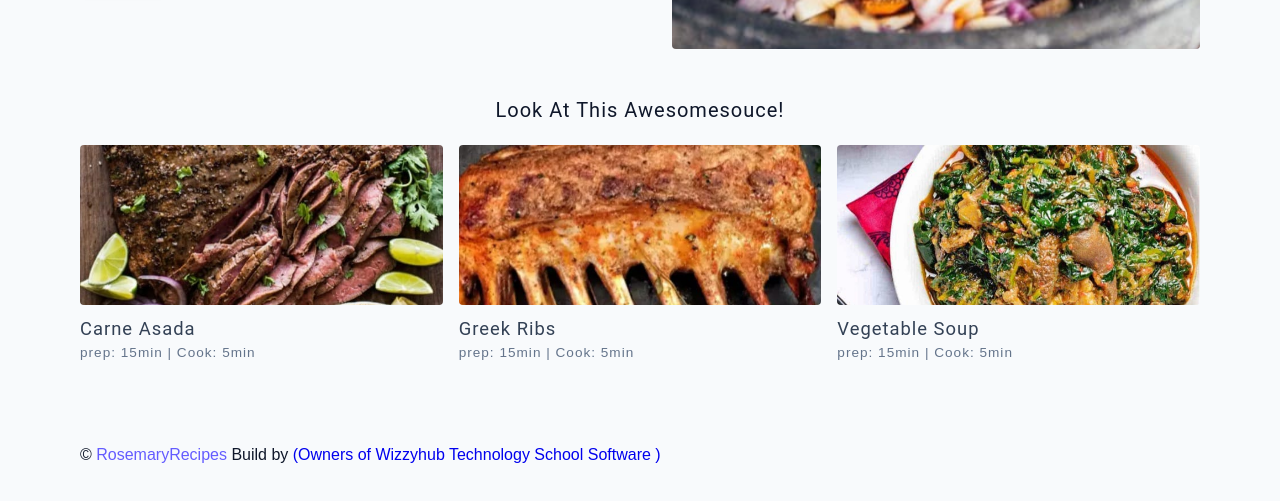
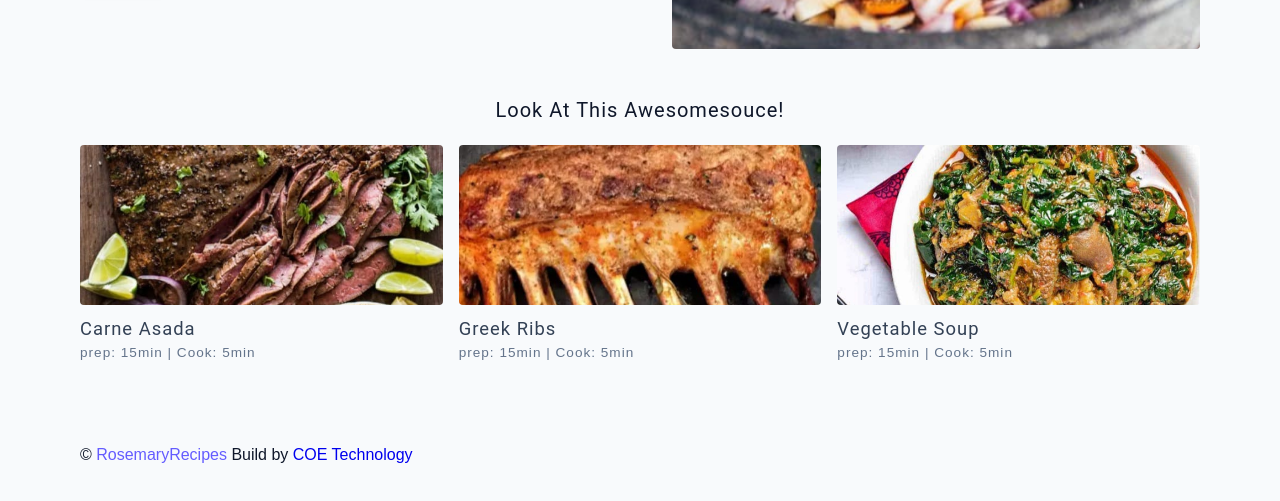
Before and after one commit to chrisogonuss/Rosemary-Recipes, a plain HTML site: page about.html in a window 1280 px wide. Shown: the part 533-1034 px from the top of the page. Drawn offline with nearby package versions, Linux system fonts and the light colour scheme.

Commit message:
initial commit

```diff
--- a/about.html
+++ b/about.html
@@ -92,7 +92,7 @@
     <!-- footer -->
     <footer class="page footer">
         <p>&copy; <span id="date"></span><span class="footer-logo"> RosemaryRecipes</span> Build by <a
-                href="https://digitalschool.com.ng">(Owners of Wizzyhub Technology School Software )</a>
+                href="https://coe-technology.vercel.app/">COE Technology</a>
         </p>
     </footer>
 
```
Also changed, not shown: 404.html (+1 -1 lines), contact.html (+1 -1 lines), recipes.html (+1 -1 lines), single-recipe.html (+1 -1 lines), tag-template.html (+1 -1 lines), tags.html (+1 -1 lines).
